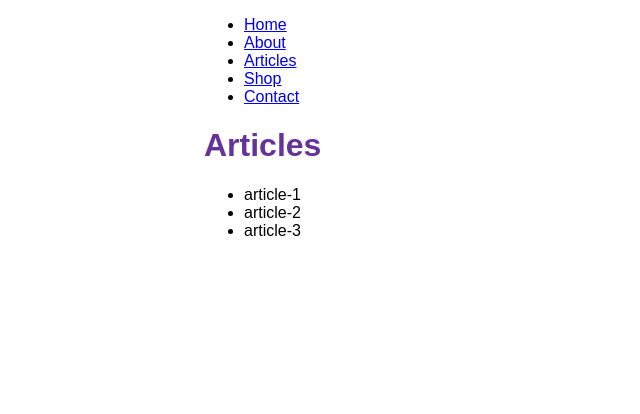
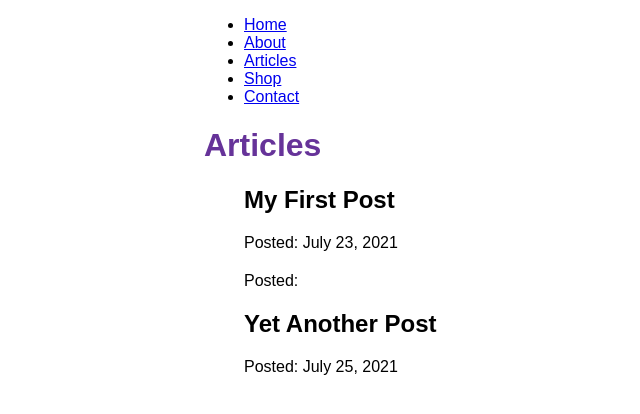
Before and after one commit to shootermv/shlezinger.institute, a Gatsby site: page /articles in a window 1280 px wide. Shown: the whole page, without its empty margins (186-826 px from the left). Built offline with nearby package versions, Linux system fonts and the light colour scheme; Gatsby itself is replaced by a stand-in of ours.

Commit message:
articles list at artcle page

```diff
--- a/articles/article-1.mdx
+++ b/articles/article-1.mdx
@@ -0,0 +1,9 @@
+---
+title: "My First Post"
+date: "2021-07-23"
+---
+This is my first blog post! Isn't it *great*?
+Some of my **favorite** things are:
+* Petting dogs
+* Singing
+* Eating potato-based foods
--- a/articles/article-2.mdx
+++ b/articles/article-2.mdx
@@ -0,0 +1,6 @@
+Copyblog/another-post.mdx: copy code to clipboard
+---
+title: "Another Post"
+date: "2021-07-24"
+---
+Here's another post! It's even better than the first one!
--- a/articles/article-3.mdx
+++ b/articles/article-3.mdx
@@ -0,0 +1,6 @@
+---
+title: "Yet Another Post"
+date: "2021-07-25"
+---
+
+Wow look at all this content. How do they do it?
--- a/gatsby-config.js
+++ b/gatsby-config.js
@@ -8,9 +8,10 @@ module.exports = {
     {
       resolve: "gatsby-source-filesystem",
       options: {
-        name: `blog`,
+        name: `articles`,
         path: `${__dirname}/articles`,
       }
     },
+    "gatsby-plugin-mdx",
   ],
 }
--- a/package.json
+++ b/package.json
@@ -15,8 +15,11 @@
     "clean": "gatsby clean"
   },
   "dependencies": {
+    "@mdx-js/mdx": "^1.6.22",
+    "@mdx-js/react": "^1.6.22",
     "gatsby": "^4.15.1",
     "gatsby-plugin-image": "^2.15.1",
+    "gatsby-plugin-mdx": "^3.15.1",
     "gatsby-plugin-sharp": "^4.15.1",
     "gatsby-source-filesystem": "^4.15.0",
     "react": "^18.1.0",
--- a/src/pages/articles.js
+++ b/src/pages/articles.js
@@ -7,13 +7,12 @@ const ArticlesPage = ({ data }) => {
     <Layout pageTitle="Articles">
       <main>
       <ul>
-      {
-        data.allFile.nodes.map(node => (
-          <li key={node.name}>
-            {node.name}
-          </li>
-        ))
-      }
+      {data.allMdx.nodes.map((node) => (
+          <article key={node.id}>
+            <h2>{node.frontmatter.title}</h2>
+            <p>Posted: {node.frontmatter.date}</p>
+          </article>
+        ))}
       </ul>
       </main>
     </Layout>
@@ -22,9 +21,14 @@ const ArticlesPage = ({ data }) => {
 
 export const query = graphql`
   query {
-    allFile {
+    allMdx(sort: {fields: frontmatter___date, order: DESC}) {
       nodes {
-        name
+        frontmatter {
+          date(formatString: "MMMM D, YYYY")
+          title
+        }
+        id
+        body
       }
     }
   }
```
Also changed, not shown: 2 other files.
